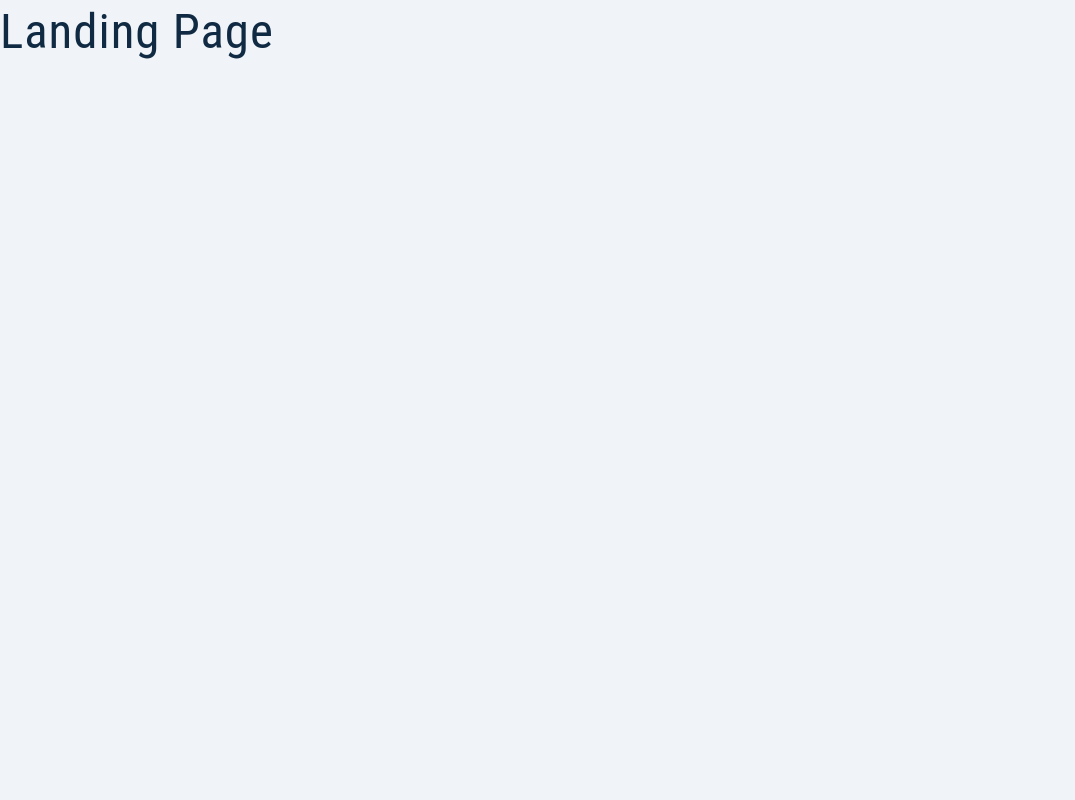
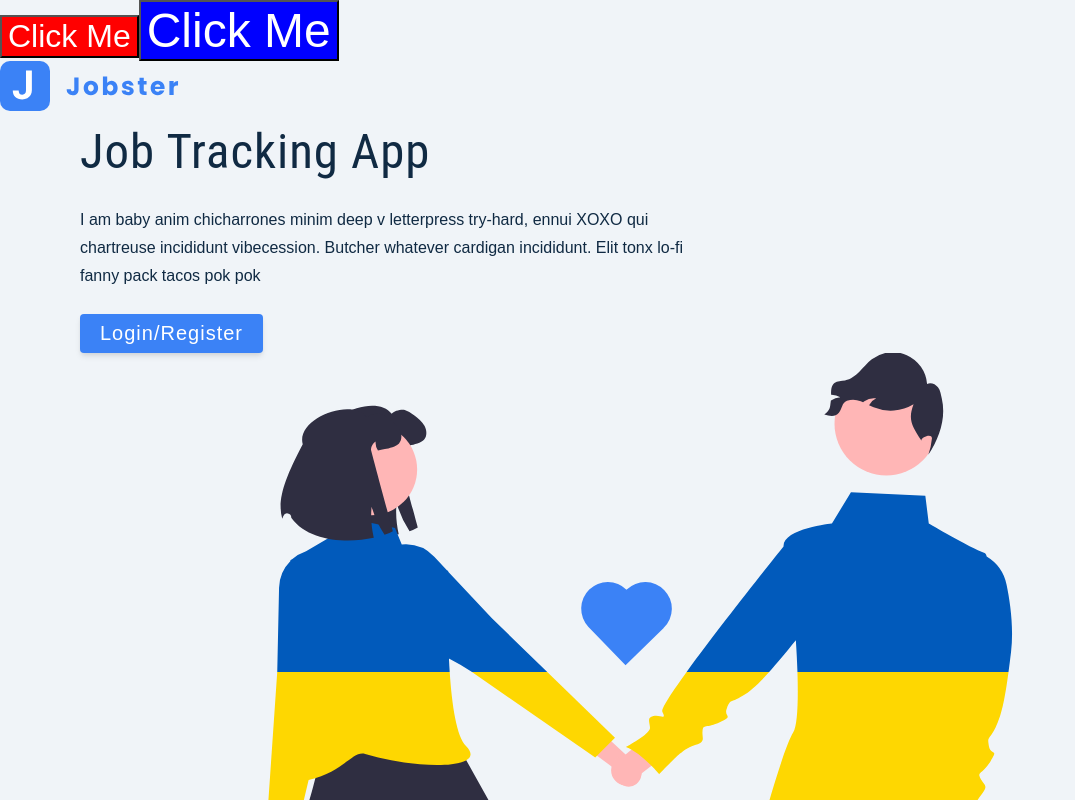
Before and after one commit to iamshahidameen/myjobster, a React (Create React App) app: page / in a window 1280 px wide. Shown: the top 800 px of the page, without its empty margins (0-1075 px from the left). Built offline with nearby package versions, Linux system fonts and the light colour scheme.

Commit message:
Added Landing page markup and added styled components

```diff
--- a/package.json
+++ b/package.json
@@ -10,6 +10,7 @@
     "react": "^18.2.0",
     "react-dom": "^18.2.0",
     "react-scripts": "5.0.1",
+    "styled-components": "^5.3.6",
     "web-vitals": "^2.1.4"
   },
   "scripts": {
--- a/src/App.js
+++ b/src/App.js
@@ -1,8 +1,21 @@
 import Landing from './pages/Landing';
+import styled from 'styled-components';
 
+const Button = styled.button`
+  background-color: red;
+  color: white;
+  font-size: 2rem;
+`;
+const SecondButton = styled.button`
+  background-color: Blue;
+  color: white;
+  font-size: 3rem;
+`;
 function App() {
   return (
     <div>
+      <Button>Click Me</Button>
+      <SecondButton>Click Me</SecondButton>
       <Landing />
     </div>
   );
--- a/src/pages/Landing.js
+++ b/src/pages/Landing.js
@@ -2,7 +2,28 @@
 import main from '../assets/images/main.svg';
 
 const Landing = () => {
-  return <h1>Landing Page</h1>;
+  return (
+    <main>
+      <nav>
+        <img src={logo} alt="jobster logo" className="logo" />
+      </nav>
+      <div className="container page">
+        {/* info */}
+        <div className="info">
+          <h1>
+            job <span>tracking</span> app
+          </h1>
+          <p>
+            I am baby anim chicharrones minim deep v letterpress try-hard, ennui
+            XOXO qui chartreuse incididunt vibecession. Butcher whatever
+            cardigan incididunt. Elit tonx lo-fi fanny pack tacos pok pok
+          </p>
+          <button className="btn btn-hero">Login/Register</button>
+        </div>
+        <img src={main} alt="job hunt" className="img main-img" />
+      </div>
+    </main>
+  );
 };
 
 export default Landing;
```
Also changed, not shown: 1 other file (tests, documents, lock files or other folders).
